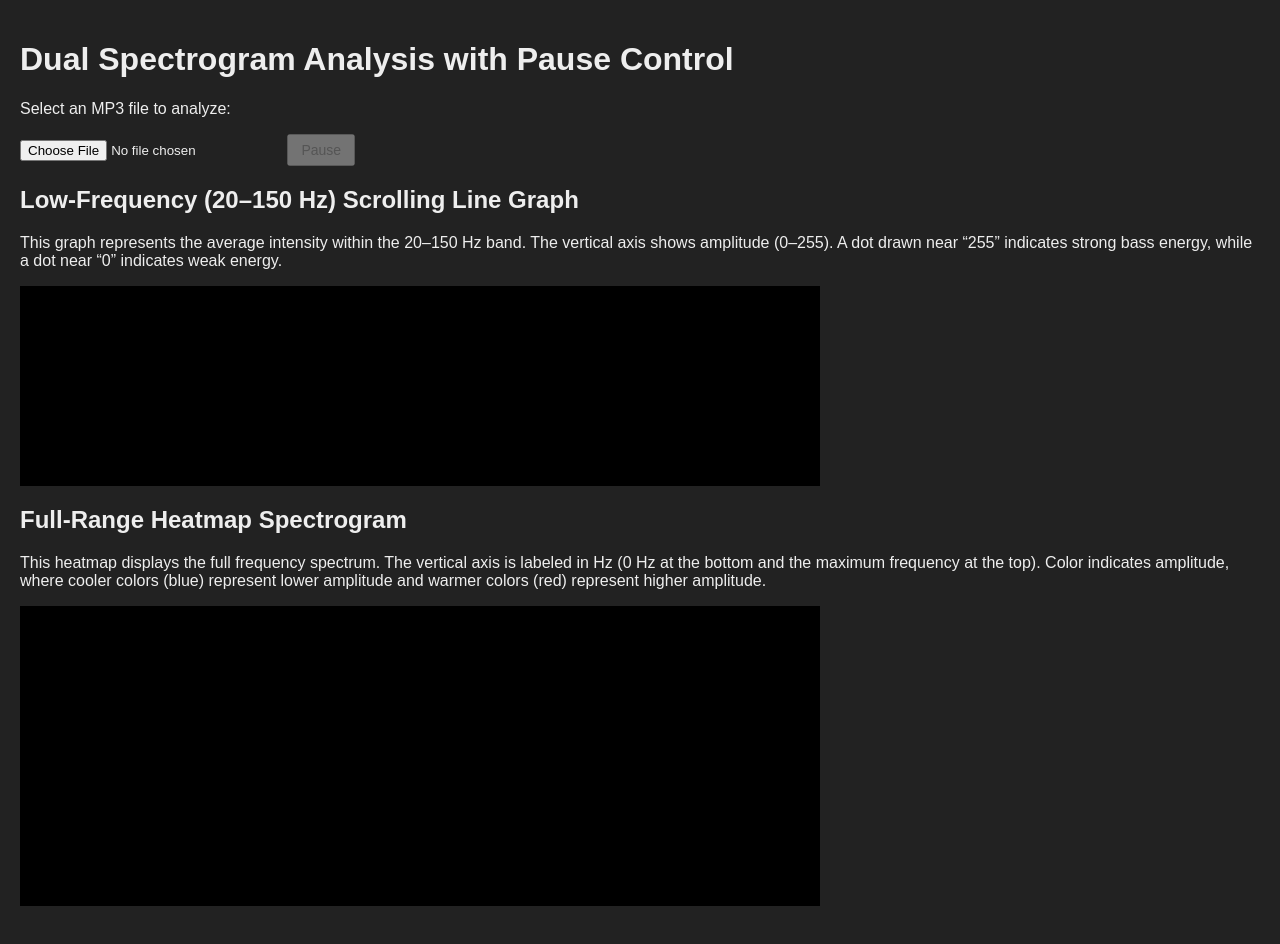
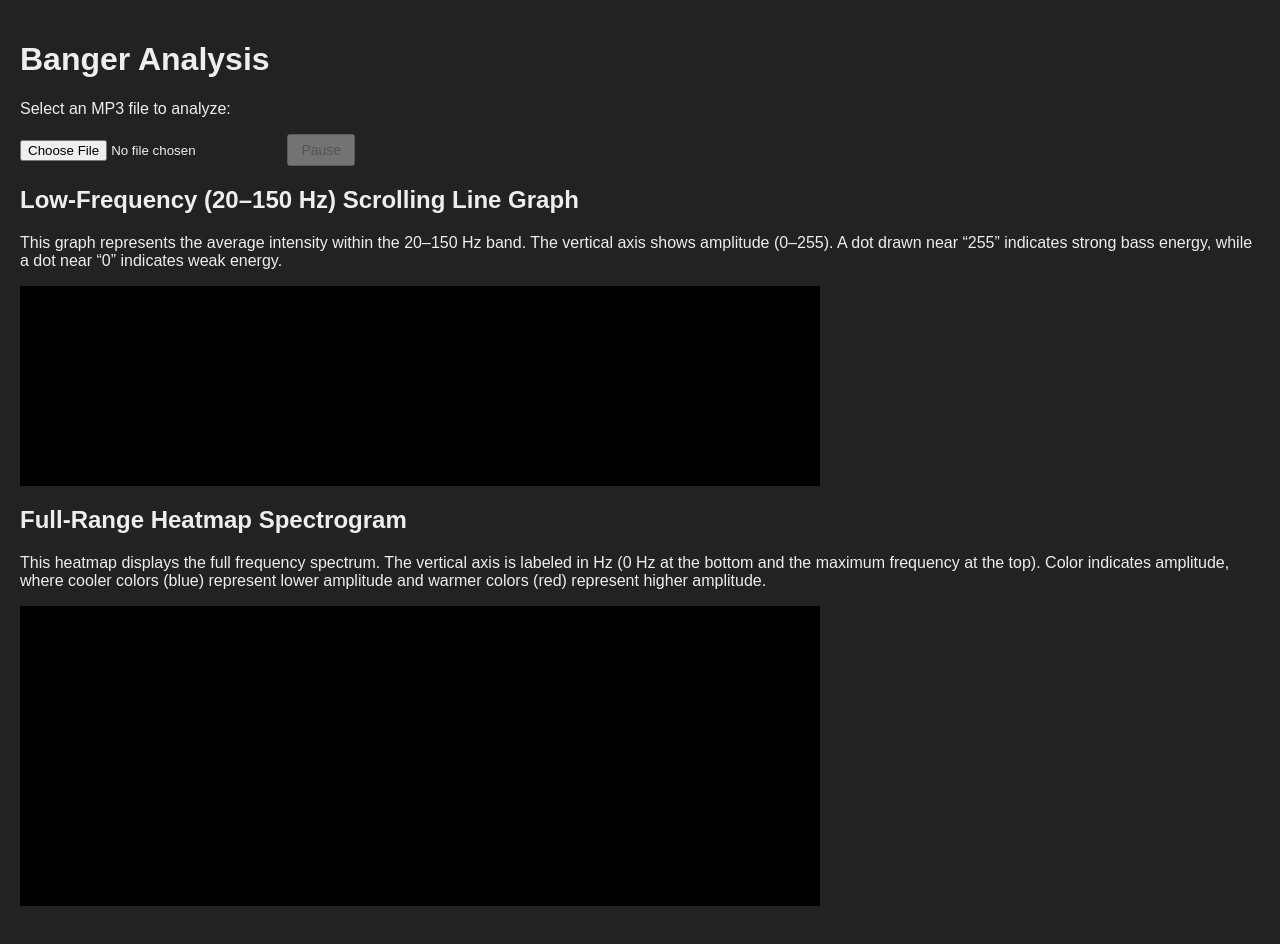
Before and after one commit to nrrb/musicanalysis, a plain HTML site: page index.html in a window 1280 px wide. Drawn offline with Linux system fonts and the light colour scheme.

Commit message:
Renamed it properly to Banger Analysis.

```diff
--- a/index.html
+++ b/index.html
@@ -4,7 +4,7 @@
   <meta charset="UTF-8">
   <meta name="apple-mobile-web-app-capable" content="yes">
   <meta name="apple-mobile-web-app-status-bar-style" content="black">
-  <title>Dual Spectrogram Analysis with Pause Control</title>
+  <title>Banger Analysis</title>
   <style>
     body {
       font-family: sans-serif;
@@ -41,7 +41,7 @@
 </head>
 <body>
   <div id="controls">
-    <h1>Dual Spectrogram Analysis with Pause Control</h1>
+    <h1>Banger Analysis</h1>
     <p>Select an MP3 file to analyze:</p>
     <input type="file" id="audio-upload" accept="audio/*,.mp3,audio/mpeg">
     <button id="pauseButton" disabled>Pause</button>
```
